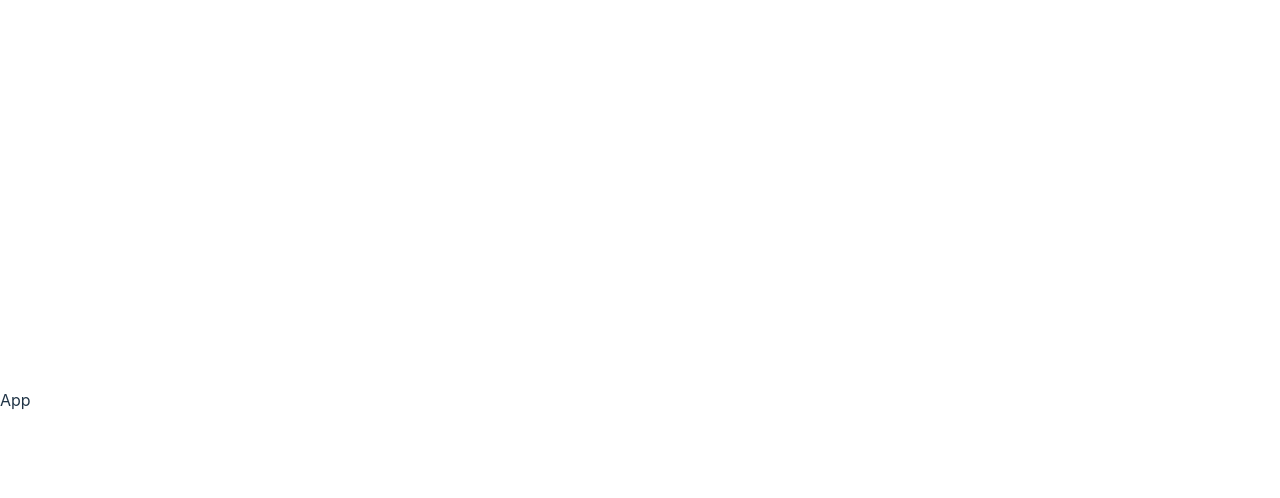
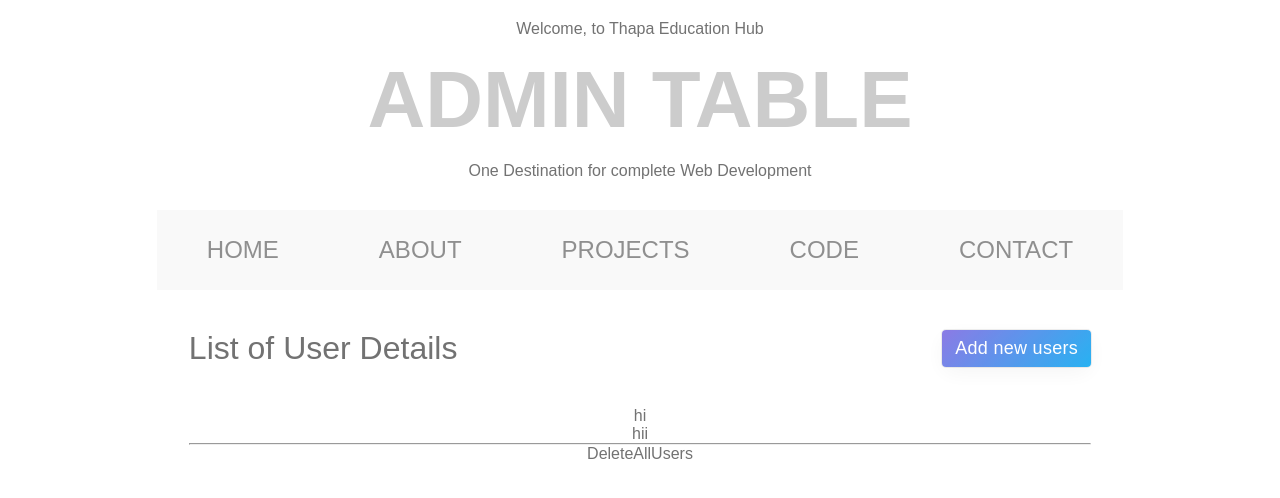
Before and after one commit to adarshahelvar/redux-toolkit-pro1, a React (Vite) app: page / in a window 1280 px wide. Shown: the top 498 px of the page. Built offline with nearby package versions, Linux system fonts and the light colour scheme.

Commit message:
creating slice using createSlice

```diff
--- a/package.json
+++ b/package.json
@@ -13,6 +13,7 @@
     "@reduxjs/toolkit": "^1.9.5",
     "react": "^18.2.0",
     "react-dom": "^18.2.0",
+    "react-icons": "^4.10.1",
     "react-redux": "^8.1.2",
     "styled-components": "^6.0.7"
   },
--- a/src/App.jsx
+++ b/src/App.jsx
@@ -1,8 +1,13 @@
-import React from 'react'
+import React from 'react';
+import Navbar from './components/NavBar'
+import UserDetails from './components/UserDetails';
 
 const App = () => {
   return (
-    <div>App</div>
+    <>
+   <Navbar />
+   <UserDetails />
+    </>
   )
 }
 
--- /dev/null
+++ b/src/components/DeleteAllUsers.jsx
@@ -0,0 +1,9 @@
+import React from 'react'
+
+const DeleteAllUsers = () => {
+  return (
+    <div>DeleteAllUsers</div>
+  )
+}
+
+export default DeleteAllUsers
--- /dev/null
+++ b/src/components/UserDetails.jsx
@@ -0,0 +1,69 @@
+import React from 'react'
+import DeleteAllUsers from './DeleteAllUsers';
+import styled from "styled-components";
+
+const UserDetails = () => {
+  return (
+    <Wrapper>
+    <div className="content">
+
+        <div className="admin-table">
+            <div className="admin-subtitle">
+                List of User Details
+            </div>
+            <button className="btn add-btn">Add new users</button>
+        </div>
+        <ul>
+            <li>hi</li>
+            <li>hii</li>
+        </ul>
+        <hr />
+        <DeleteAllUsers />
+    </div>
+</Wrapper>
+  )
+}
+
+const Wrapper = styled.section`
+  margin: 1rem 3.2rem;
+
+  .content ul {
+    list-style-type: none !important;
+    display: flex;
+    flex-direction: column;
+  }
+
+  h3 {
+    margin: 0;
+  }
+
+  .admin-table {
+    display: flex;
+    justify-content: space-between;
+    flex-wrap: wrap;
+    margin: 4rem 0;
+  }
+
+  .admin-subtitle {
+    font-size: 3.2rem;
+  }
+
+  .delete-btn {
+    background-color: transparent;
+    border: none;
+  }
+
+  .delete-icon {
+    font-size: 2.6rem;
+    color: #f12711;
+    filter: drop-shadow(0.2rem 0.2rem 0.5rem rgb(255 0 0 / 0.2));
+    cursor: pointer;
+  }
+  @media screen and (max-width: 998px) {
+    .admin-subtitle {
+      margin-bottom: 1.6rem;
+    }
+  }
+`;
+
+export default UserDetails
--- a/src/index.css
+++ b/src/index.css
@@ -1,69 +1,60 @@
-:root {
-  font-family: Inter, system-ui, Avenir, Helvetica, Arial, sans-serif;
-  line-height: 1.5;
-  font-weight: 400;
-
-  color-scheme: light dark;
-  color: rgba(255, 255, 255, 0.87);
-  background-color: #242424;
-
-  font-synthesis: none;
-  text-rendering: optimizeLegibility;
-  -webkit-font-smoothing: antialiased;
-  -moz-osx-font-smoothing: grayscale;
-  -webkit-text-size-adjust: 100%;
+* {
+  padding: 0;
+  margin: 0;
+  font-family: "Work Sans", sans-serif;
 }
 
-a {
-  font-weight: 500;
-  color: #646cff;
-  text-decoration: inherit;
-}
-a:hover {
-  color: #535bf2;
+html {
+  font-size: 62.5%;
 }
 
 body {
-  margin: 0;
   display: flex;
-  place-items: center;
-  min-width: 320px;
+  flex-direction: column;
+  align-items: center;
+  position: relative;
   min-height: 100vh;
+  margin-top: 2rem;
+}
+
+div {
+  color: #727272;
+  text-align: center;
+  font-size: 1.6rem;
 }
 
 h1 {
-  font-size: 3.2em;
-  line-height: 1.1;
+  margin: 16px;
+  font-size: 8rem;
+  color: #ccc;
+  text-transform: uppercase;
+  font-weight: 600;
+  transition: all 2s linear;
+  position: relative;
 }
 
-button {
-  border-radius: 8px;
-  border: 1px solid transparent;
-  padding: 0.6em 1.2em;
-  font-size: 1em;
-  font-weight: 500;
-  font-family: inherit;
-  background-color: #1a1a1a;
-  cursor: pointer;
-  transition: border-color 0.25s;
-}
-button:hover {
-  border-color: #646cff;
-}
-button:focus,
-button:focus-visible {
-  outline: 4px auto -webkit-focus-ring-color;
+p,
+a {
+  font-size: 1.8rem;
+  color: #ccc;
+  text-transform: uppercase;
+  font-weight: 600;
+  transition: all 1s ease-in-out;
+  position: relative;
 }
 
-@media (prefers-color-scheme: light) {
-  :root {
-    color: #213547;
-    background-color: #ffffff;
-  }
-  a:hover {
-    color: #747bff;
-  }
-  button {
-    background-color: #f9f9f9;
-  }
+.btn {
+  border: none;
+  opacity: 0.9;
+  outline: none;
+  color: #fff;
+  cursor: pointer;
+  font-size: 1.8rem;
+  padding: 7px 13px;
+  border-radius: 4px;
+  letter-spacing: 0.3px;
+  box-shadow: rgba(0, 0, 0, 0.05) 0px 6px 24px 0px,
+    rgba(0, 0, 0, 0.08) 0px 0px 0px 1px;
+  transition: transform 0.5s ease;
+  background: linear-gradient(135deg, #7f6de3 0%, #11aaf1 100%);
 }
```
Also changed, not shown: src/stores/slice/UserSlice.jsx (added, +15 -0 lines), 1 other file (tests, documents, lock files or other folders).
